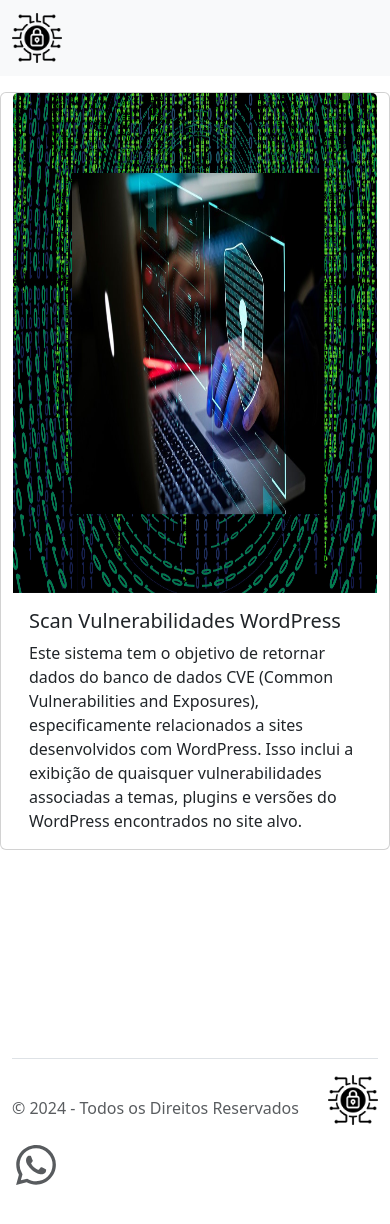
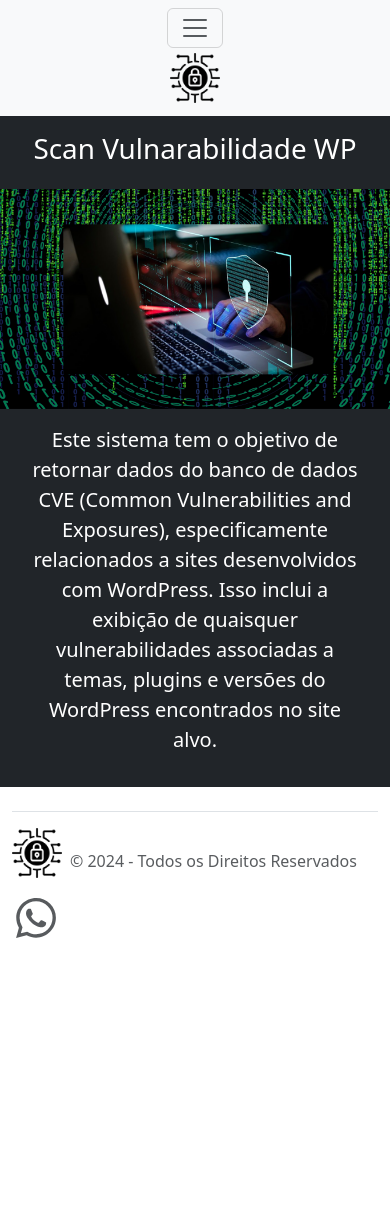
Before and after one commit to otavio25/frontend-scan-vulnerabilidade-wp, an Angular app in the folder frontend/: page / in a window 390 px wide. Shown: the top 1224 px of the page. After the commit the page ends 988 px from the top, so only its background shows below. Built offline with nearby package versions, Linux system fonts and the light colour scheme.

Commit message:
refactor: Adiciona responsividade no navbar, footer e imagem da pag home

```diff
--- a/frontend/angular.json
+++ b/frontend/angular.json
@@ -28,7 +28,9 @@
               "src/styles.css",
               "node_modules/bootstrap/dist/css/bootstrap.min.css"
             ],
-            "scripts": []
+            "scripts": [
+              "node_modules/bootstrap/dist/js/bootstrap.min.js"
+            ]
           },
           "configurations": {
             "production": {
@@ -84,7 +86,9 @@
             "styles": [
               "src/styles.css"
             ],
-            "scripts": []
+            "scripts": [
+              "node_modules/bootstrap/dist/js/bootstrap.min.js"
+            ]
           }
         }
       }
--- a/frontend/src/app/_components/footer/footer.component.css
+++ b/frontend/src/app/_components/footer/footer.component.css
@@ -1,5 +1,5 @@
 .footer-container{
-    margin-top: 13em;
+    margin-top: 11em;
 }
 
 .mdi--whatsapp {
--- a/frontend/src/app/_components/footer/footer.component.html
+++ b/frontend/src/app/_components/footer/footer.component.html
@@ -1,13 +1,29 @@
-<div class="container footer-container">
+<!-- Footer A, que aparece apenas no path '/' -->
+<div *ngIf="showFooterA" class="container">
     <footer class="d-flex flex-wrap justify-content-between align-items-center py-3 my-4 border-top">
-        <p class="col-md-4 mb-0 text-muted">© 2024 - Todos os Direitos Reservados</p>
-
-        <a href="/" class="col-md-4 d-flex align-items-center justify-content-center mb-3 mb-md-0 me-md-auto link-dark text-decoration-none">
-            <img src="assets/img/logo.png" alt="" width="50" height="50">
-        </a>
-
-        <ul class="nav col-md-4 justify-content-end">
+        <div class="col-md-4 d-flex align-items-center">
+            <a href="/" class="mb-3 me-2 mb-md-0 text-muted text-decoration-none lh-1">
+                <img src="assets/img/logo.png" alt="" width="50" height="50">
+            </a>
+            <span class="text-muted">© 2024 - Todos os Direitos Reservados</span>
+        </div>
+        <ul class="nav col-md-4 justify-content-end list-unstyled d-flex">
             <li class="nav-item"><a href='https://wa.me/5561996338703' target="_blank" rel="noopener noreferrer" class="nav-link px-2 text-muted mdi--whatsapp"></a></li>
         </ul>
     </footer>
 </div>
+
+<!-- Footer B, que aparece em outros paths -->
+<div *ngIf="!showFooterA" class="container footer-container">
+    <footer class="d-flex flex-wrap justify-content-between align-items-center py-3 my-4 border-top">
+        <div class="col-md-4 d-flex align-items-center">
+            <a href="/" class="mb-3 me-2 mb-md-0 text-muted text-decoration-none lh-1">
+                <img src="assets/img/logo.png" alt="" width="50" height="50">
+            </a>
+            <span class="text-muted">© 2024 - Todos os Direitos Reservados</span>
+        </div>
+        <ul class="nav col-md-4 justify-content-end list-unstyled d-flex">
+            <li class="nav-item"><a href='https://wa.me/5561996338703' target="_blank" rel="noopener noreferrer" class="nav-link px-2 text-muted mdi--whatsapp"></a></li>
+        </ul>
+    </footer>
+</div>
--- a/frontend/src/app/_components/footer/footer.component.ts
+++ b/frontend/src/app/_components/footer/footer.component.ts
@@ -1,12 +1,26 @@
-import { Component } from '@angular/core';
+import { Component, OnInit } from '@angular/core';
+import { Router, NavigationEnd } from '@angular/router';
+import { filter } from 'rxjs/operators';
+import { CommonModule } from '@angular/common';
 
 @Component({
   selector: 'app-footer',
   standalone: true,
-  imports: [],
+  imports: [CommonModule],
   templateUrl: './footer.component.html',
   styleUrl: './footer.component.css'
 })
-export class FooterComponent {
+export class FooterComponent implements OnInit {
+  showFooterA: boolean = false;
 
+  constructor(private router: Router) {}
+
+  ngOnInit() {
+    this.router.events
+      .pipe(filter(event => event instanceof NavigationEnd))
+      .subscribe((event: any) => {
+        // Verifica o path atual
+        this.showFooterA = event.url === '/';
+      });
+  }
 }
--- a/frontend/src/app/_components/navbar/navbar.component.html
+++ b/frontend/src/app/_components/navbar/navbar.component.html
@@ -1,10 +1,13 @@
 <nav class="navbar navbar-expand-lg navbar-light bg-light">
-    <div class="container-fluid">
-        <a class="navbar-brand" href="/">
+    <div class="container-fluid d-flex flex-column">
+        <button class="navbar-toggler" type="button" data-bs-toggle="collapse" data-bs-target="#navbarTogglerDemo01" aria-controls="navbarTogglerDemo01" aria-expanded="false" aria-label="Toggle navigation">
+            <span class="navbar-toggler-icon"></span>
+        </button>
+        <a class="navbar-brand mx-auto" href="/">
             <img src="assets/img/logo.png" alt="" width="50" height="50">
         </a>
-        <div class="collapse navbar-collapse" id="navbarNav">
-            <ul class="navbar-nav">
+        <div class="collapse navbar-collapse" id="navbarTogglerDemo01">
+            <ul class="navbar-nav mx-auto mb-2 mb-lg-0">
                 <li class="nav-item">
                     <a class="nav-link" href="/infoplugins">infoPlugins</a>
                 </li>
--- a/frontend/src/app/pages/home/home.component.html
+++ b/frontend/src/app/pages/home/home.component.html
@@ -1,9 +1,19 @@
-<div class="container card mb-3 apresentacao">
-    <img src="assets/img/home.png" class="card-img-top" alt="..." width="500" height="500">
-    <div class="card-body">
-        <h5 class="card-title">Scan Vulnerabilidades WordPress</h5>
-        <p class="card-text">
-            Este sistema tem o objetivo de retornar dados do banco de dados CVE (Common Vulnerabilities and Exposures), especificamente relacionados a sites desenvolvidos com WordPress. Isso inclui a exibição de quaisquer vulnerabilidades associadas a temas, plugins e versões do WordPress encontrados no site alvo.
-        </p>
+<div class="d-flex h-100 text-center text-white bg-dark">
+    <div class="cover-container d-flex w-100 h-100 p-3 mx-auto flex-column">
+        <div class="px-3">
+            <h1>Scan Vulnarabilidade WP</h1>
+        </div>
     </div>
 </div>
+
+<img src="assets/img/home.png" class="img-fluid" alt="...">
+
+<div class="d-flex h-100 text-center text-white bg-dark">
+    <div class="cover-container d-flex w-100 h-100 p-3 mx-auto flex-column">
+        <div class="px-3">
+            <p class="lead">
+                Este sistema tem o objetivo de retornar dados do banco de dados CVE (Common Vulnerabilities and Exposures), especificamente relacionados a sites desenvolvidos com WordPress. Isso inclui a exibição de quaisquer vulnerabilidades associadas a temas, plugins e versões do WordPress encontrados no site alvo.
+            </p>
+        </div>
+    </div>
+</div>
```
